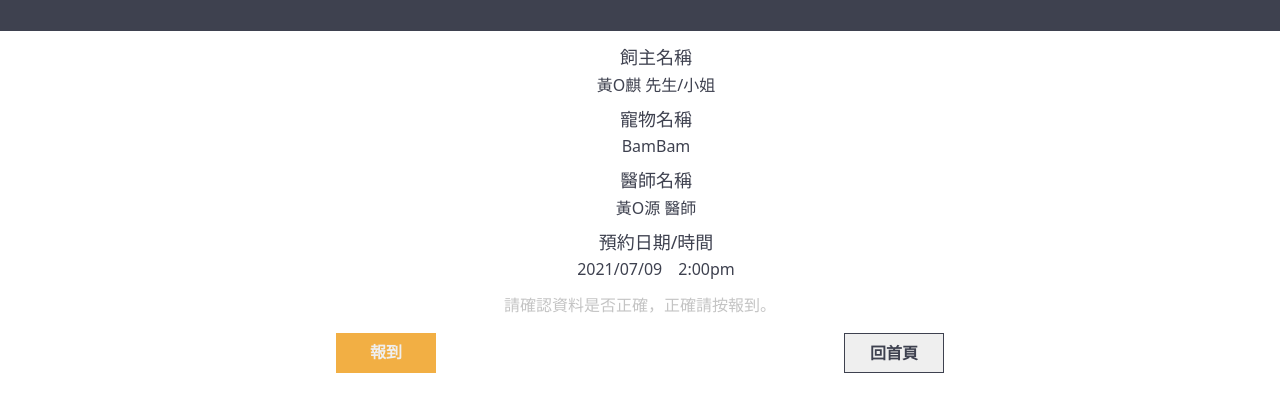
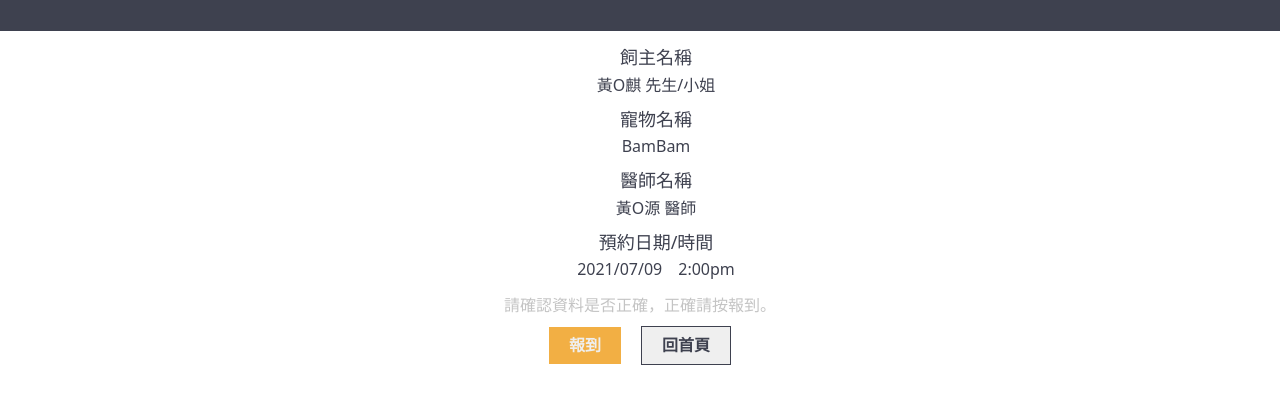
Before and after one commit to aoigj100a/appointment-page-20210713, a plain HTML site: page info.html in a window 1280 px wide. Shown: the part 221-632 px from the top of the page. Drawn offline with Linux system fonts and the light colour scheme.

Commit message:
feat:info btn-warp

```diff
--- a/css/all.scss
+++ b/css/all.scss
@@ -94,6 +94,7 @@ li {
   color: $lightgrey;
   background-color: $drvet_red;
   border: 1px solid #c4c4c4;
+  margin: -1px;
   &:hover {
     color: $lightgrey;
     background-color: lighten($drvet_red, 10%);
@@ -160,11 +161,6 @@ li {
   }
 }
 
-.btn-warp {
-  padding-left: 50px;
-  padding-right: 50px;
-}
-
 .info-list li {
   color: $drVet_blue;
   line-height: 16px;
@@ -195,3 +191,7 @@ li {
   font-size: 16px;
   line-height: 4px;
 }
+
+.btn-warp a {
+  margin: 10px;
+}
--- a/info.html
+++ b/info.html
@@ -44,8 +44,8 @@
       <div class="note">
         <p class="text-center">請確認資料是否正確，正確請按報到。</p>
       </div>
-      <div class="btn-warp d-flex">
-        <a class="my-btn btn-red-w" href="#">報到</a><a class="my-btn btn-outline-gray" href="#">回首頁</a>
+      <div class="btn-warp text-center">
+        <a class="my-btn btn-red-w d-inline"  href="#">報到</a><a class="my-btn btn-outline-gray d-inline" href="#">回首頁</a>
       </div>
     </div>
   </main>
```
Also changed, not shown: css/all.css, 1 other file.
